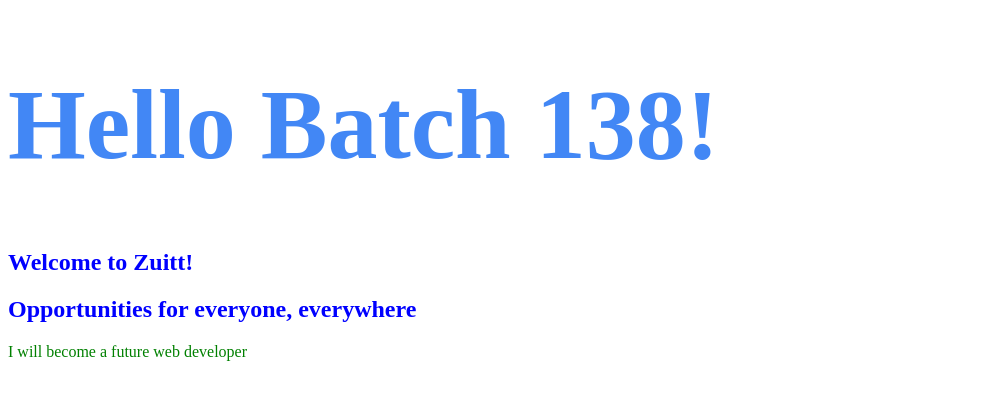
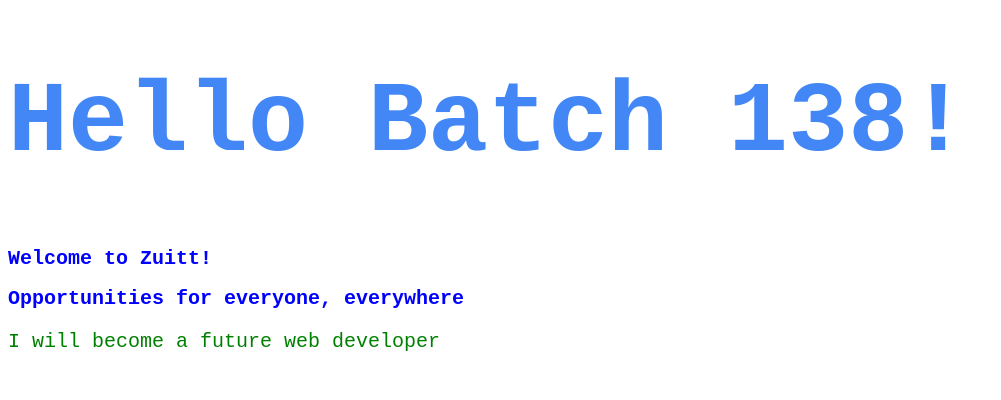
Before and after one commit to MineralWater321/s06-d1, a plain HTML site: page index.html in a window 1280 px wide. Shown: the whole page, without its empty margins (0-1001 px from the left). Drawn offline with Linux system fonts and the light colour scheme.

Commit message:
Add external styling

```diff
--- /dev/null
+++ b/index.css
@@ -0,0 +1,20 @@
+/*External CSS syntax
+	selector {property:  value; property:  value;}
+	selector {
+	property:  ;
+	property:  ;
+	}
+*/
+/*Universal Selector used to target all elements*/
+* {
+	font-family: "Courier New", monospace;
+	font-size:  20px;
+	color: red;
+}
+
+h2 {
+	color: blue;
+}
+p {
+	color: green;
+}
--- a/index.html
+++ b/index.html
@@ -4,8 +4,9 @@
 	<meta charset="utf-8">
 	<title>CSS Introduction</title>
 
+	<link rel="stylesheet" type="text/css" href="./index.css">
 	<!-- Internal CSS -->
-	<style>
+	<!-- <style>
 		/*Internal CSS syntax
 			selector {property:  value; property:  value;}
 		*/
@@ -15,7 +16,7 @@
 		p 	{
 			color: green;
 		}
-	</style>
+	</style> -->
 </head>
 <body>
 	<!-- Inline Styling -->
```
